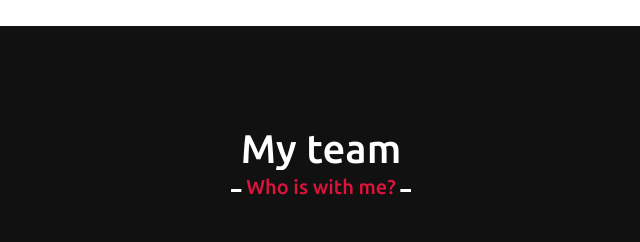
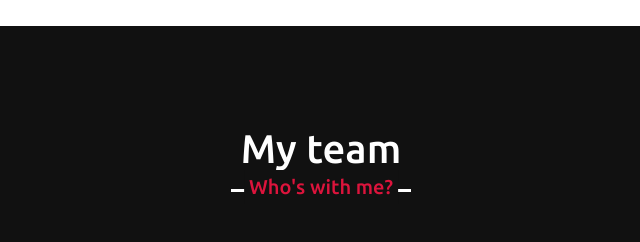
Before and after one commit to ShivanandGadgi/MyPortfolio.github.io, a plain HTML site: page index.html in a window 1280 px wide. Shown: the part 2640-2882 px from the top of the page, 319-959 px from the left. Drawn offline with nearby package versions, Linux system fonts and the light colour scheme.

Commit message:
Update style.css

```diff
--- a/style.css
+++ b/style.css
@@ -483,7 +483,7 @@ section .title:after
 
 .teams .title:after
 {
-	content: "Who is with me?";
+	content: "Who's with me?";
 }
 
 .teams .carousel .card
```
